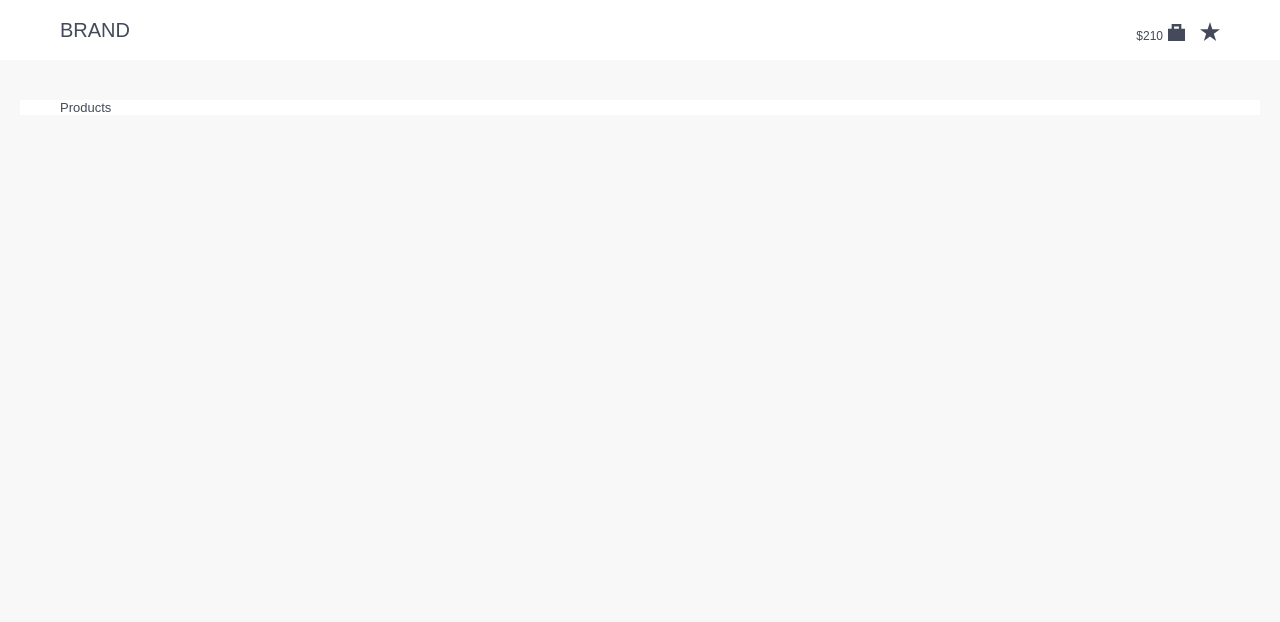
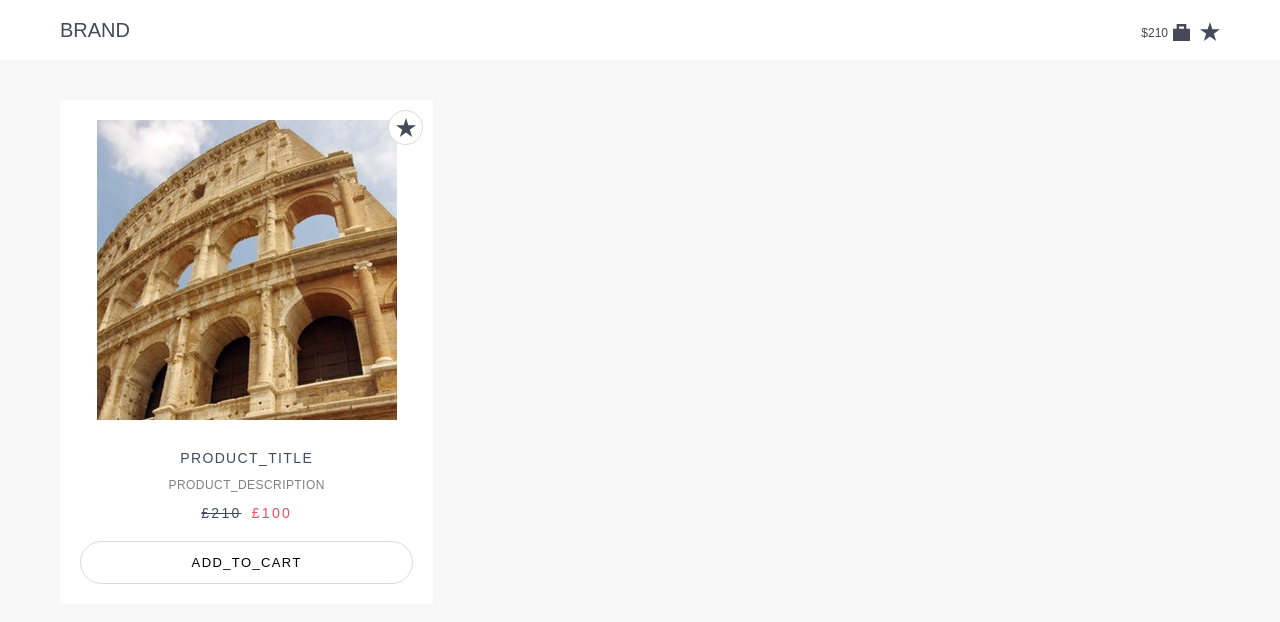
Before and after one commit to gokalpgursoy/js_challenge_gokalp-gursoy, a Vue app: page / in a window 1280 px wide. Shown: the top 622 px of the page. Built offline with nearby package versions, Linux system fonts and the light colour scheme.

Commit message:
ProductCard component created using dummy data

```diff
--- a/src/App.vue
+++ b/src/App.vue
@@ -3,6 +3,7 @@
     <Header />
     <main class="main">
       <Container>
+        <!--You can use <router-view /> here if you use vue-router and have multiple view-->
         <Products />
       </Container>
     </main>
@@ -24,6 +25,9 @@ export default Vue.extend({
 
 <style lang="scss" scoped>
 .main {
-  padding-top: 40px;
+  display: flex;
+  flex-direction: row;
+  flex: 1 0 auto;
+  margin: 30px 0 20px;
 }
 </style>
--- a/src/components/Base/BaseIcon.vue
+++ b/src/components/Base/BaseIcon.vue
@@ -1,6 +1,6 @@
 <template>
   <div class="base-icon">
-    <span class="base-icon__text" v-text="text"></span>
+    <span v-if="text" class="base-icon__text" v-text="text"></span>
     <component :is="iconComponent" class="base-icon__icon" v-bind="$attrs" @v-on="$listeners" />
   </div>
 </template>
@@ -30,7 +30,8 @@ export default Vue.extend({
 <style lang="scss" scoped>
 .base-icon {
   display: flex;
-  align-items: flex-end;
+  align-items: center;
+  justify-content: center;
   &__text {
     margin-right: 5px;
     font-size: 12px;
--- a/src/components/Container.vue
+++ b/src/components/Container.vue
@@ -14,7 +14,6 @@ export default Vue.extend({
 
 <style lang="scss" scoped>
 .container {
-  background: $white;
   width: 100%;
   max-width: 1240px;
   padding: 0px 40px;
--- /dev/null
+++ b/src/components/ProductCard.vue
@@ -0,0 +1,110 @@
+<template>
+  <article class="product">
+    <figure class="product__image-wrapper">
+      <img class="product__image" src="../assets/images/activity_image.jpeg" alt="PRODUCT_TITLE" />
+      <button class="product__wishlist-button button button--round button--wishlist">
+        <BaseIcon icon-name="wishlist" />
+      </button>
+    </figure>
+    <div class="product__details">
+      <h2 class="product__details--title">PRODUCT_TITLE</h2>
+      <p class="product__details--subtitle">PRODUCT_DESCRIPTION</p>
+      <div class="product__details--price">
+        <span class="product__details--price--strike">£210</span>
+        <span class="product__details--price--discounted">£100</span>
+      </div>
+      <button class="product__details--add-to-cart button button--primary">ADD_TO_CART</button>
+    </div>
+  </article>
+</template>
+
+<script lang="ts">
+import Vue from 'vue';
+
+export default Vue.extend({
+  name: 'ProductCard',
+});
+</script>
+
+<style lang="scss" scoped>
+.product {
+  display: flex;
+  flex-direction: column;
+  height: 100%;
+  background-color: $white;
+  &__image-wrapper {
+    padding: 20px;
+    position: relative;
+    text-align: center;
+  }
+  &__image {
+    max-width: 100%;
+    height: auto;
+  }
+  &__wishlist-button {
+    width: 35px;
+    height: 35px;
+    display: flex;
+    justify-content: center;
+    align-items: center;
+    position: absolute;
+    top: 10px;
+    right: 10px;
+  }
+  &__details {
+    display: flex;
+    flex: 1 0 auto;
+    flex-direction: column;
+    padding: 10px 20px 20px;
+    text-align: center;
+    &--title {
+      padding-bottom: 10px;
+      font-family: 'Lato-Bold', sans-serif;
+      font-size: 14px;
+      letter-spacing: 1.37px;
+      text-transform: uppercase;
+    }
+    &--subtitle {
+      padding-bottom: 10px;
+      font-size: 12px;
+      line-height: 19px;
+      letter-spacing: 0.43px;
+      color: #808080;
+    }
+    &--price {
+      padding-bottom: 20px;
+      font-size: 14px;
+      letter-spacing: 2.33px;
+      &--strike {
+        margin-right: 10px;
+        text-decoration: line-through;
+      }
+      &--discounted {
+        color: #f54b5e;
+      }
+    }
+    &--add-to-cart {
+      width: 100%;
+      margin-top: auto;
+    }
+  }
+}
+.button {
+  border: 1px solid #d9d9d9;
+  border-radius: 100px;
+  background-color: #ffffff;
+  cursor: pointer;
+  transition: 0.3s border, 0.3s color, 0.3s background-color;
+  &--round {
+    display: block;
+    border-radius: 50%;
+  }
+  &--primary {
+    padding: 13px;
+    font-family: 'Lato-Bold', sans-serif;
+    font-size: 13px;
+    text-transform: uppercase;
+    letter-spacing: 1.39px;
+  }
+}
+</style>
--- a/src/styles/main.scss
+++ b/src/styles/main.scss
@@ -64,6 +64,7 @@ a {
 button {
   background-color: transparent;
   cursor: pointer;
+  appearance: none;
 }
 
 img {
--- a/src/views/Products.vue
+++ b/src/views/Products.vue
@@ -1,14 +1,37 @@
 <template>
-  <div>
-    Products
-  </div>
+  <ul class="product-list">
+    <li class="product-list__item">
+      <ProductCard />
+    </li>
+  </ul>
 </template>
 <script lang="ts">
 import Vue from 'vue';
+import ProductCard from '@/components/ProductCard.vue';
 
 export default Vue.extend({
+  components: { ProductCard },
   name: 'Products',
 });
 </script>
 
-<style lang="scss" scoped></style>
+<style lang="scss" scoped>
+ul {
+  li {
+    margin: 0;
+    padding: 0;
+    list-style-type: none;
+  }
+}
+.product-list {
+  display: flex;
+  flex: 0 1 auto;
+  flex-flow: row wrap;
+  margin: 0 -10px;
+  &__item {
+    padding: 10px;
+    flex: 1 0 33.3333%;
+    max-width: 33.3333%;
+  }
+}
+</style>
```
